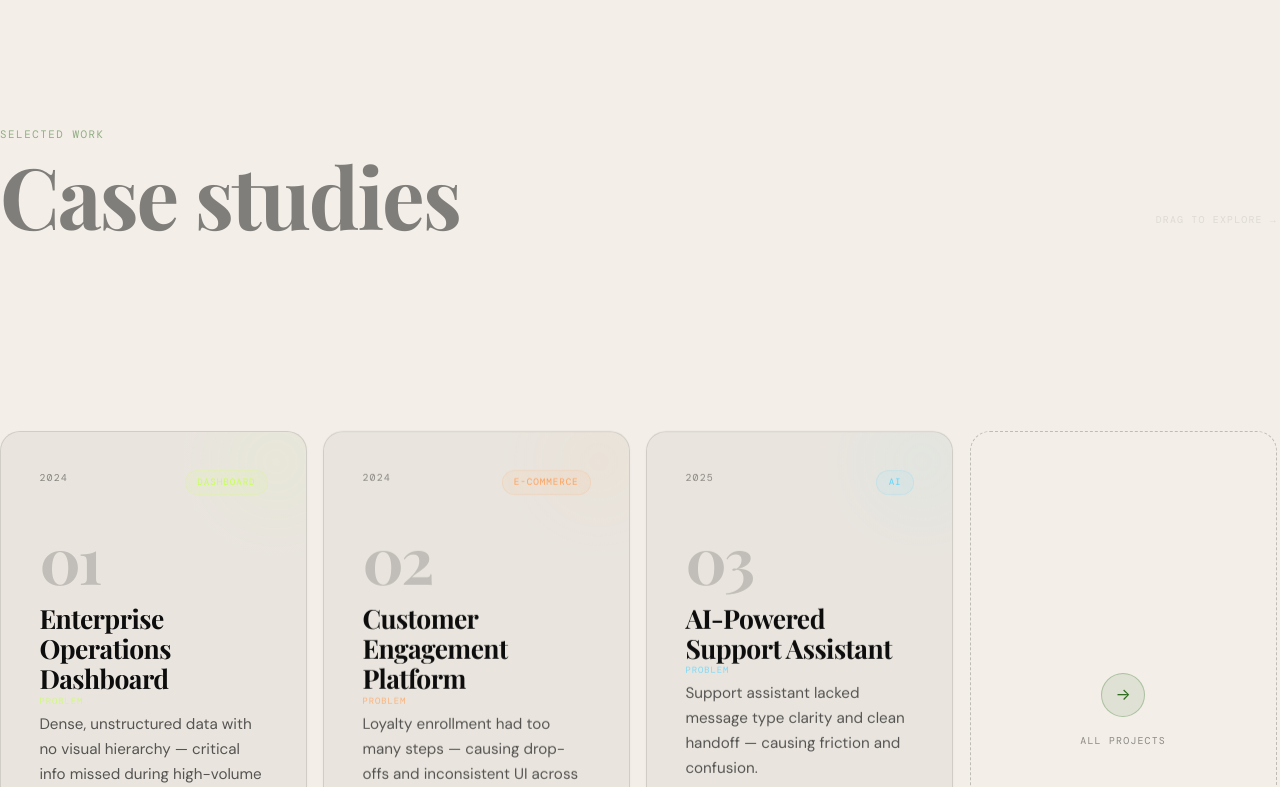
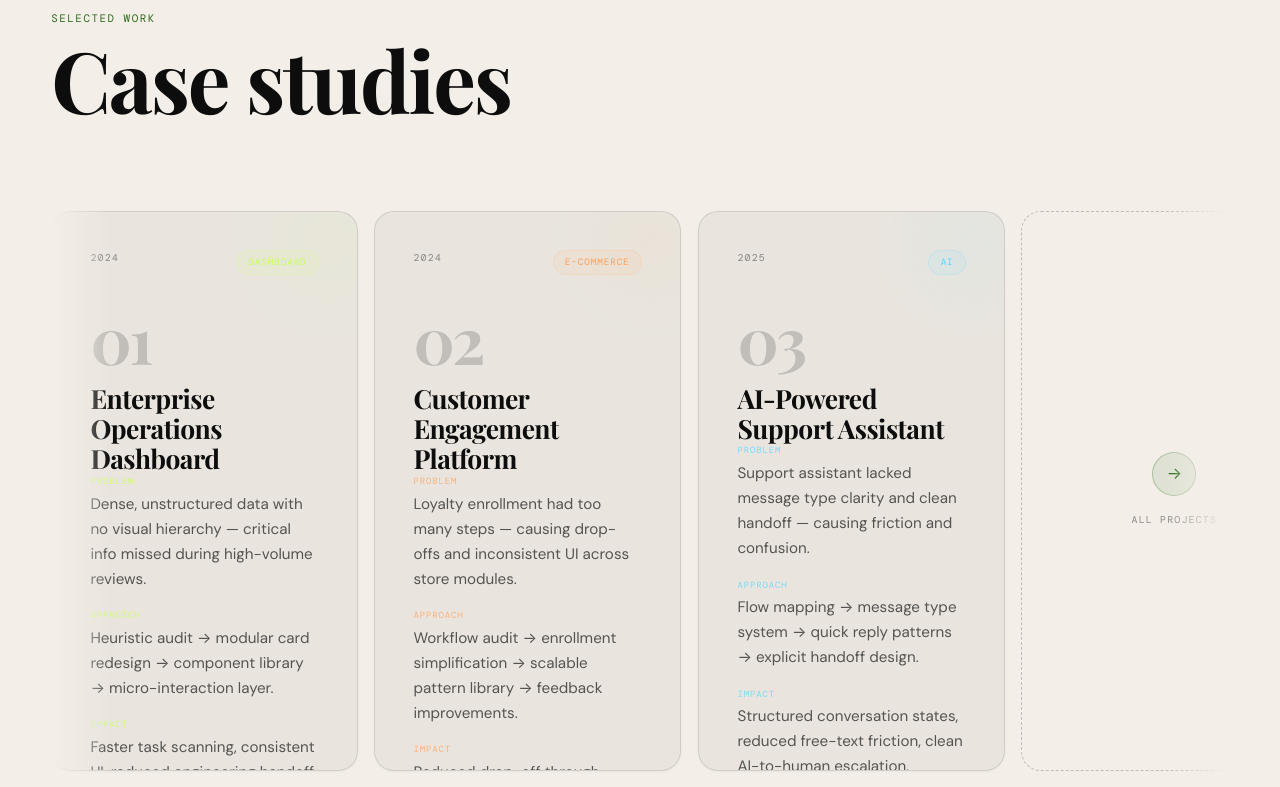
Before and after one commit to Rajesh-mm/Portfolio-2.5, a Next.js app: page / in a window 1280 px wide. Shown: the part 1033-1820 px from the top of the page. Built offline with nearby package versions, Linux system fonts and the light colour scheme; a web font is replaced by a local one.

Commit message:
Updated project

```diff
--- a/package.json
+++ b/package.json
@@ -10,6 +10,7 @@
   },
   "dependencies": {
     "framer-motion": "^12.41.0",
+    "gsap": "^3.15.0",
     "lenis": "^1.3.24",
     "next": "16.2.9",
     "react": "19.2.4",
--- a/src/app/globals.css
+++ b/src/app/globals.css
@@ -299,7 +299,11 @@ a, button { color: inherit; text-decoration: none; cursor: none; }
    LAYOUT HELPERS
    ═══════════════════════════════════════════════════════════════ */
 .section   { padding: var(--section-y) var(--page-x); }
-.container { max-width: var(--max-w); margin-inline: auto; }
+.container{
+    max-width:var(--max-w);
+    margin-inline:auto;
+    padding-inline:clamp(24px,4vw,64px);
+}
 .divider   {
   border-top: 1px solid var(--border); margin-inline: var(--page-x);
   transition: border-color var(--dur-theme) ease;
@@ -389,14 +393,36 @@ a, button { color: inherit; text-decoration: none; cursor: none; }
    overflow-x:auto forces overflow-y:auto per CSS spec.
    padding-block gives shadow render room inside that clip.
    ═══════════════════════════════════════════════════════════════ */
+
+.work-track{
+    display:flex;
+    gap:1rem;
+
+    padding-left:90px;
+    padding-right:90px;
+}
+
 .h-scroll{
-    position:sticky;
-    top:0;
-    height:100vh;
-    display:flex;
-    align-items:center;
-    overflow:hidden;
+    position: relative;
+    overflow: hidden;
+
+    -webkit-mask-image: linear-gradient(
+        to right,
+        transparent 0%,
+        black 5%,
+        black 95%,
+        transparent 100%
+    );
+
+    mask-image: linear-gradient(
+        to right,
+        transparent 0%,
+        black 5%,
+        black 95%,
+        transparent 100%
+    );
 }
+
 .h-scroll::-webkit-scrollbar { display: none; }
 
 /* ═══════════════════════════════════════════════════════════════
@@ -482,10 +508,10 @@ img { image-rendering: -webkit-optimize-contrast; }
   }
 }
 
-.pin-wrap{
 
-    height:220vh;
-
-    position:relative;
-
+.work-sticky{
+    height:100vh;
+    display:flex;
+    flex-direction:column;
+    justify-content:center;
 }
--- a/src/components/WorkSection.tsx
+++ b/src/components/WorkSection.tsx
@@ -3,88 +3,91 @@ import { useRef, useState, useCallback, useLayoutEffect } from "react";
 import { motion, useScroll, useTransform } from "framer-motion";
 import Link from "next/link";
 import { projects } from "@/data/projects";
+import gsap from "gsap";
+import { ScrollTrigger } from "gsap/ScrollTrigger";
+
+gsap.registerPlugin(ScrollTrigger);
+
 
 const EASE:[number,number,number,number] = [0.22,1,0.36,1];
 const DUR = 0.42;
 
 export default function WorkSection() {
-  const sRef  = useRef<HTMLDivElement>(null);
-  const strip = useRef<HTMLDivElement>(null);
-  const track = useRef<HTMLDivElement>(null);
+  const sectionRef = useRef<HTMLElement>(null);
+  const clipRef = useRef<HTMLDivElement>(null);
+  const trackRef = useRef<HTMLDivElement>(null);
   const [drag,setDrag]   = useState(false);
   const [sx,  setSx]     = useState(0);
   const [ss,  setSs]     = useState(0);
   const [moved,setMoved] = useState(false);
 
-const { scrollYProgress } = useScroll({
-    target: sRef,
-    offset: ["start start","end end"]
-});
 
-const [maxScroll, setMaxScroll] = useState(0);
+
+  const onDown = useCallback((e:React.PointerEvent)=>{
+    if(!clipRef.current) return;
+    setDrag(true); setMoved(false); setSx(e.clientX); setSs(clipRef.current.scrollLeft);
+    clipRef.current.setPointerCapture(e.pointerId);
+  },[]);
+  const onMove = useCallback((e:React.PointerEvent)=>{
+    if(!drag||!clipRef.current) return;
+    const d=sx-e.clientX; if(Math.abs(d)>4) setMoved(true);
+    clipRef.current.scrollLeft=ss+d*4;
+  },[drag,sx,ss]);
+  const onUp = useCallback(()=>setDrag(false),[]);
 
 useLayoutEffect(() => {
+  if (!sectionRef.current || !clipRef.current || !trackRef.current) return;
 
-    const calc = () => {
+  const ctx = gsap.context(() => {
 
-        if (!track.current || !strip.current) return;
+    const getDistance = () => {
+  const distance =
+    trackRef.current!.scrollWidth -
+    clipRef.current!.clientWidth;
 
-        setMaxScroll(
-            track.current.scrollWidth -
-            strip.current.clientWidth
-        );
+  return distance;
+};
 
-    };
+    gsap.to(trackRef.current, {
+      x: () => -getDistance(),
+      ease: "none",
 
-    calc();
+      scrollTrigger: {
+        trigger: sectionRef.current,
+        start: "top top",
+        end: () => `+=${getDistance()}`,
+        scrub: 1,
+        pin: true,
+        anticipatePin: 1,
+        invalidateOnRefresh: true,
+        // markers: true,
+      },
+    });
 
-    window.addEventListener("resize", calc);
+  }, sectionRef);
 
-    return () => window.removeEventListener("resize", calc);
+  return () => ctx.revert();
 
 }, []);
 
-const x = useTransform(
-    scrollYProgress,
-    [0,1],
-    [0,-maxScroll]
-);
+  return (
+    <section ref={sectionRef} id="work" aria-label="Selected work"
+      style={{background:"var(--bg)", transition:"background var(--dur-theme) ease"}}>
 
-  const hY = useTransform(scrollYProgress,[0,0.35],[36,0]);
-  const hO = useTransform(scrollYProgress,[0,0.28],[0,1]);
-
-  const onDown = useCallback((e:React.PointerEvent)=>{
-    if(!strip.current) return;
-    setDrag(true); setMoved(false); setSx(e.clientX); setSs(strip.current.scrollLeft);
-    strip.current.setPointerCapture(e.pointerId);
-  },[]);
-  const onMove = useCallback((e:React.PointerEvent)=>{
-    if(!drag||!strip.current) return;
-    const d=sx-e.clientX; if(Math.abs(d)>4) setMoved(true);
-    strip.current.scrollLeft=ss+d*4;
-  },[drag,sx,ss]);
-  const onUp = useCallback(()=>setDrag(false),[]);
-
-
-
-  return (
-    <section ref={sRef} id="work" aria-label="Selected work"
-      style={{background:"var(--bg)",paddingBlock:"var(--section-y)",transition:"background var(--dur-theme) ease"}}>
-      <motion.div style={{y:hY,opacity:hO}} className="container">
+      <div className="work-sticky">
+        <div className="container">
         <div style={{display:"flex",alignItems:"flex-end",justifyContent:"space-between",
           flexWrap:"wrap",gap:"1rem",marginBottom:"clamp(3rem,6vw,5rem)"}}>
           <div>
             <p className="label" style={{color:"var(--accent)",marginBottom:"0.75rem",transition:"color var(--dur-theme) ease"}}>Selected work</p>
             <h2 className="display-lg" style={{color:"var(--fg)"}}>Case studies</h2>
           </div>
-          <p className="label-sm" style={{color:"var(--fg-ghost)",marginBottom:"0.4rem"}} aria-hidden="true">Drag to explore →</p>
         </div>
-      </motion.div>
+      </div>
 
       <div className="container">
 
-        <div className="pin-wrap">
-            <div ref={strip}
+      <div ref={clipRef}
                   className="h-scroll"
                   role="list"
                   aria-label="Project cards"
@@ -103,13 +106,12 @@ const x = useTransform(
                     userSelect: "none"
                   }}>
 
-            <motion.div style={{
-              x,
+            <div ref={trackRef} style={{
               display:"flex",
               gap:"1rem",
               width:"max-content",
               alignItems:"stretch",
-              paddingRight:"500px"
+              paddingRight:"0px"
             }}>
           {projects.map((p,i)=><Card key={p.slug} project={p} index={i} moved={moved}/>)}
           {/* End tile */}
@@ -129,17 +131,19 @@ const x = useTransform(
               <span className="label-sm" style={{color:"var(--fg-subtle)"}}>All projects</span>
             </Link>
           </motion.div>
-        </motion.div>
+        </div>
 
       </div>
-        </div>
 
+      </div>
       </div>
 
       <style>{`.all-arr:hover{transform:scale(1.1)}`}</style>
     </section>
   );
 }
+
+
 
 function Card({project:p,index,moved}:{project:(typeof projects)[0];index:number;moved:boolean}) {
   const [hov,setHov] = useState(false);
```
Also changed, not shown: 1 other file (tests, documents, lock files or other folders).
